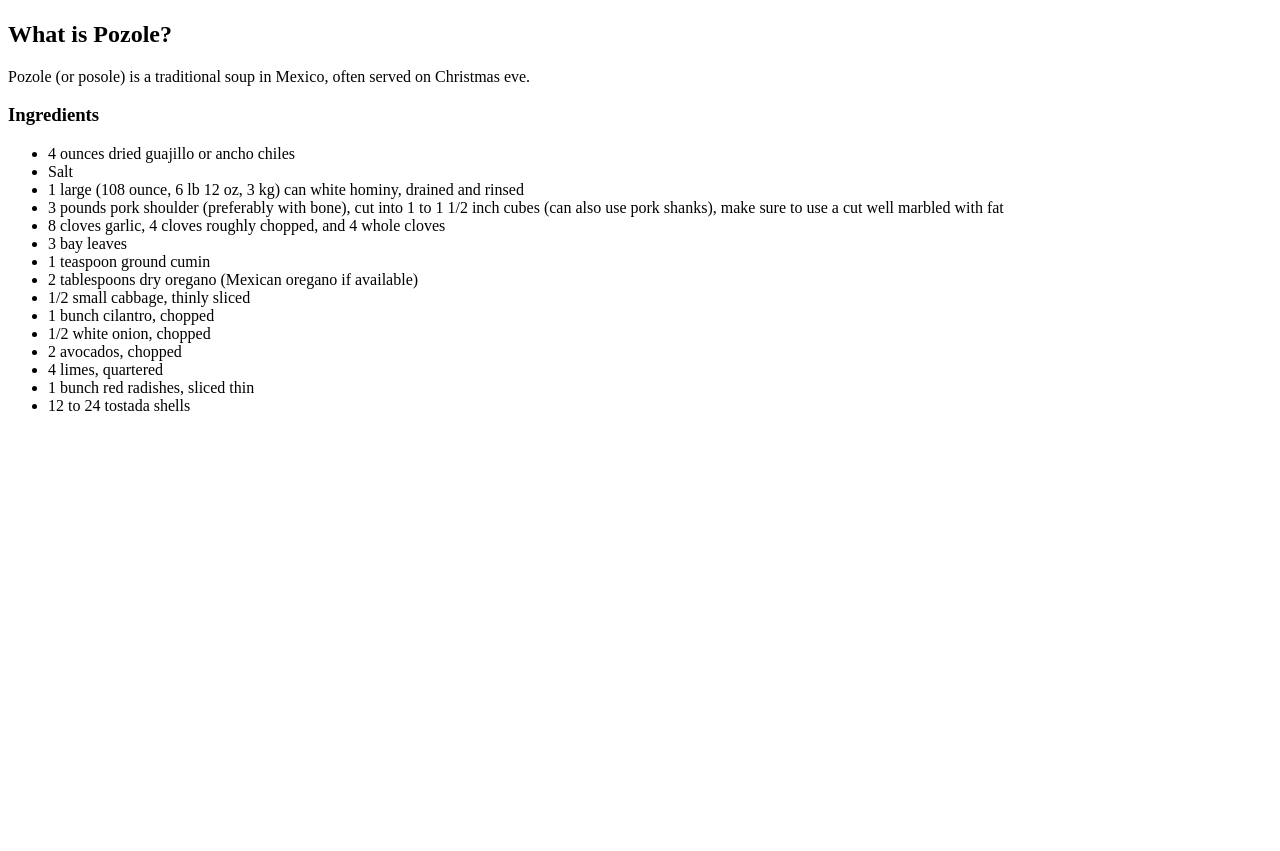
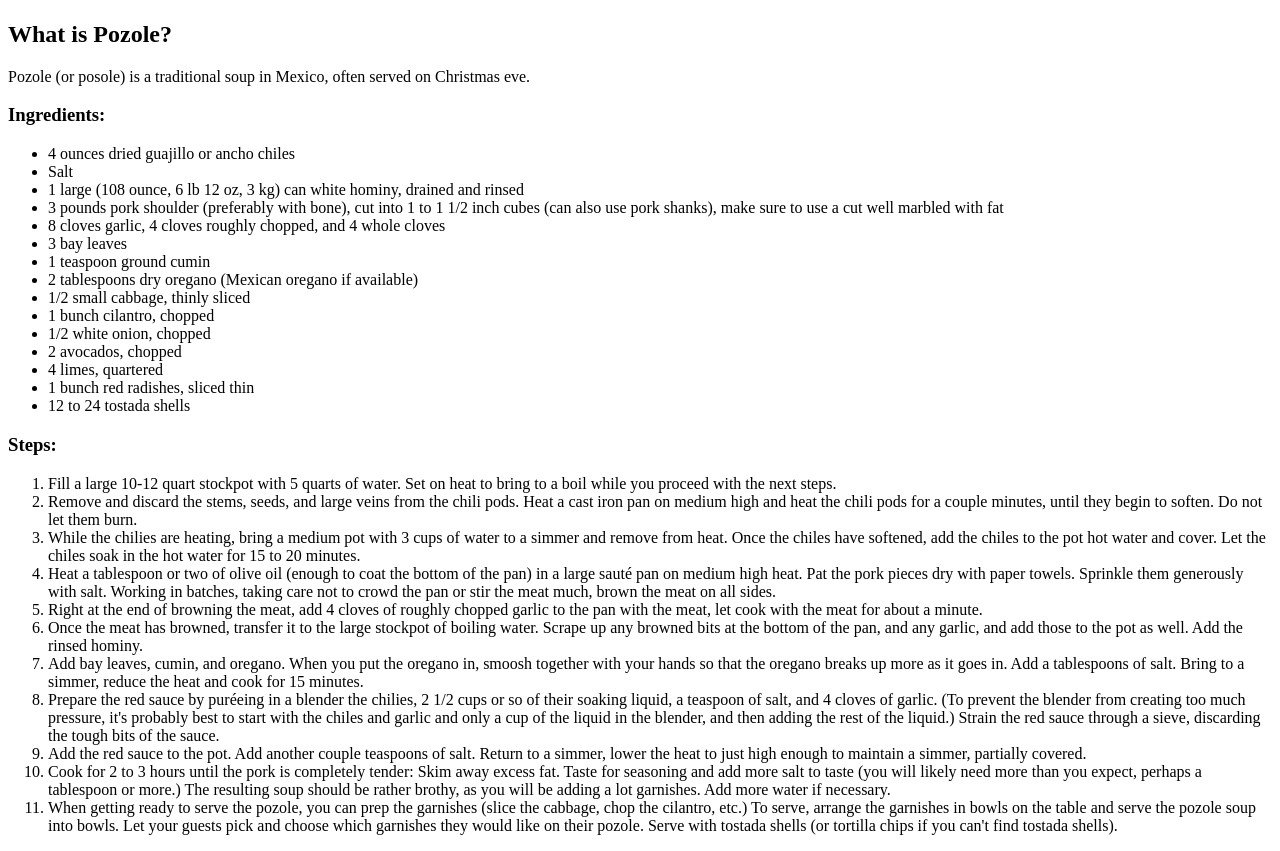
Before and after one commit to carrilloa/odin-recipes, a plain HTML site: page recipes/pozole.html in a window 1280 px wide. Shown: the part 383-1234 px from the top of the page. Before the commit the page ends 814 px from the top, so only its background shows below. Drawn offline with Linux system fonts and the light colour scheme.

Commit message:
Added the steps to the recipe

```diff
--- a/recipes/pozole.html
+++ b/recipes/pozole.html
@@ -9,7 +9,7 @@
     <img src="https://www.simplyrecipes.com/thmb/fKCF1mWjBSl6JLo0GJV9_rrFvsM=/648x0/filters:no_upscale():max_bytes(150000):strip_icc():format(webp)/__opt__aboutcom__coeus__resources__content_migration__simply_recipes__uploads__2011__10__posole-rojo-vertical-b2-1600-b92c7f3ea7394957b10b0a1d4862f00f.jpg" alt="A picture of delicious red pozole. It is a soup with pork and hominy.">
     <h2>What is Pozole?</h2>
     <p>Pozole (or posole) is a traditional soup in Mexico, often served on Christmas eve.</p>
-    <h3>Ingredients</h3>
+    <h3>Ingredients:</h3>
     <ul>
         <li>4 ounces dried guajillo or ancho chiles</li>
         <li>Salt</li>
@@ -27,5 +27,19 @@
         <li>1 bunch red radishes, sliced thin</li>
         <li>12 to 24 tostada shells</li>
     </ul>
+    <h3>Steps:</h3>
+    <ol>
+        <li>Fill a large 10-12 quart stockpot with 5 quarts of water. Set on heat to bring to a boil while you proceed with the next steps.</li>
+        <li>Remove and discard the stems, seeds, and large veins from the chili pods. Heat a cast iron pan on medium high and heat the chili pods for a couple minutes, until they begin to soften. Do not let them burn.</li>
+        <li>While the chilies are heating, bring a medium pot with 3 cups of water to a simmer and remove from heat. Once the chiles have softened, add the chiles to the pot hot water and cover. Let the chiles soak in the hot water for 15 to 20 minutes.</li>
+        <li>Heat a tablespoon or two of olive oil (enough to coat the bottom of the pan) in a large sauté pan on medium high heat. Pat the pork pieces dry with paper towels. Sprinkle them generously with salt. Working in batches, taking care not to crowd the pan or stir the meat much, brown the meat on all sides.</li>
+        <li>Right at the end of browning the meat, add 4 cloves of roughly chopped garlic to the pan with the meat, let cook with the meat for about a minute.</li>
+        <li>Once the meat has browned, transfer it to the large stockpot of boiling water. Scrape up any browned bits at the bottom of the pan, and any garlic, and add those to the pot as well. Add the rinsed hominy.</li>
+        <li>Add bay leaves, cumin, and oregano. When you put the oregano in, smoosh together with your hands so that the oregano breaks up more as it goes in. Add a tablespoons of salt. Bring to a simmer, reduce the heat and cook for 15 minutes.</li>
+        <li>Prepare the red sauce by puréeing in a blender the chilies, 2 1/2 cups or so of their soaking liquid, a teaspoon of salt, and 4 cloves of garlic. (To prevent the blender from creating too much pressure, it's probably best to start with the chiles and garlic and only a cup of the liquid in the blender, and then adding the rest of the liquid.) Strain the red sauce through a sieve, discarding the tough bits of the sauce.</li>
+        <li>Add the red sauce to the pot. Add another couple teaspoons of salt. Return to a simmer, lower the heat to just high enough to maintain a simmer, partially covered.</li>
+        <li>Cook for 2 to 3 hours until the pork is completely tender: Skim away excess fat. Taste for seasoning and add more salt to taste (you will likely need more than you expect, perhaps a tablespoon or more.) The resulting soup should be rather brothy, as you will be adding a lot garnishes. Add more water if necessary.</li>
+        <li>When getting ready to serve the pozole, you can prep the garnishes (slice the cabbage, chop the cilantro, etc.) To serve, arrange the garnishes in bowls on the table and serve the pozole soup into bowls. Let your guests pick and choose which garnishes they would like on their pozole. Serve with tostada shells (or tortilla chips if you can't find tostada shells).</li>
+    </ol>
 </body>
 </html>
```
